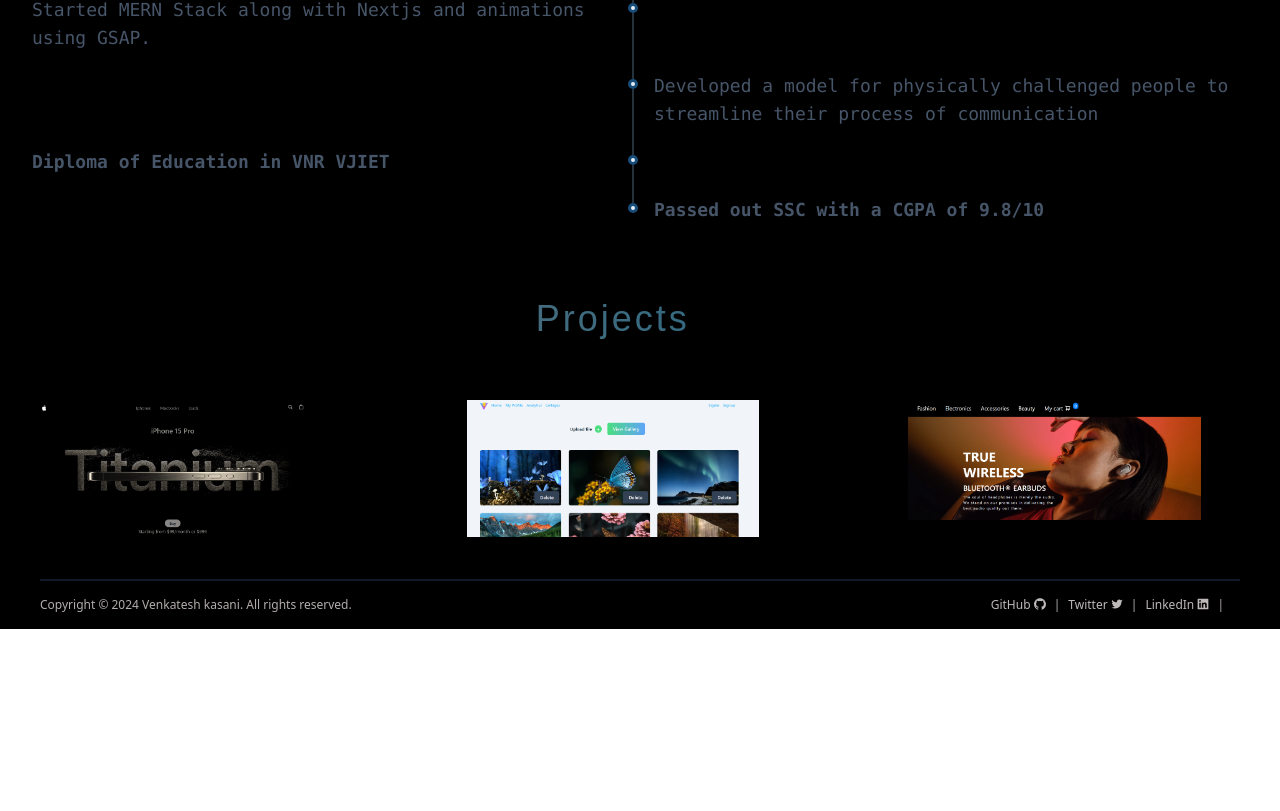
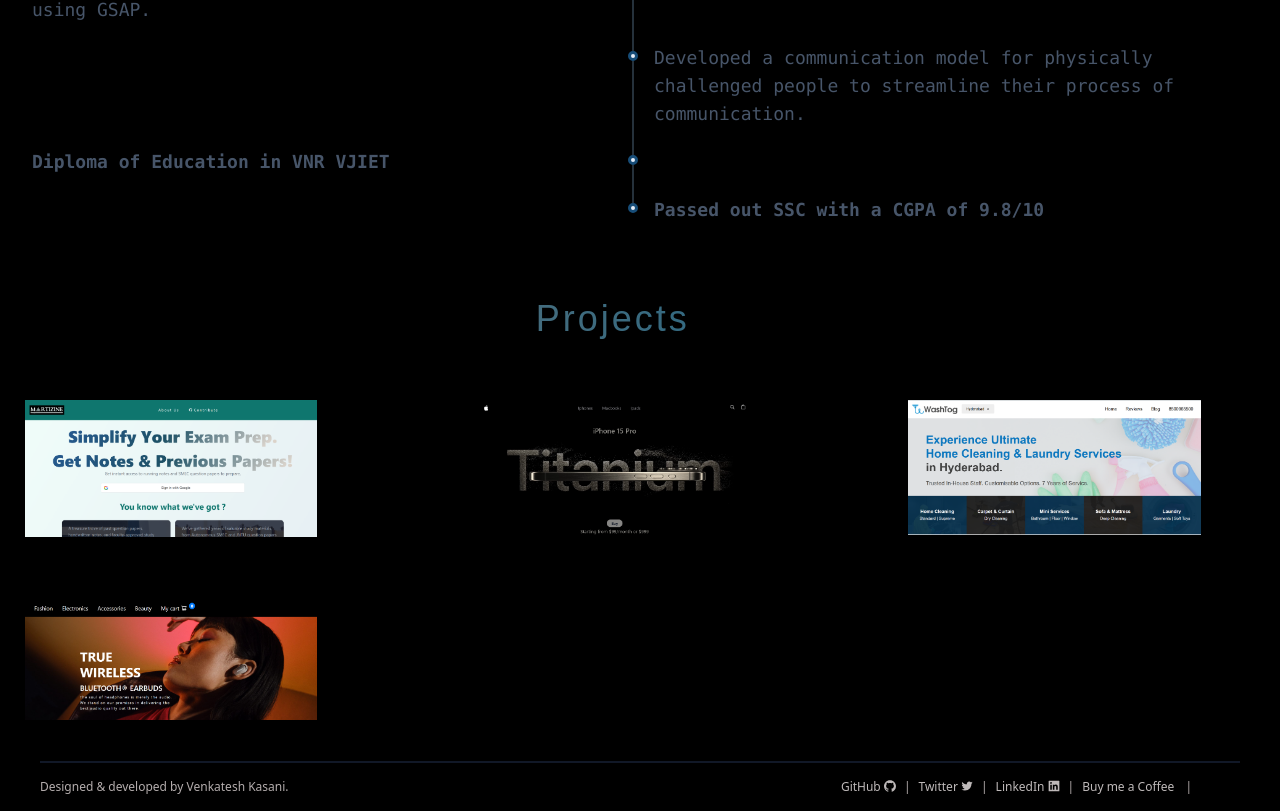
Before and after one commit to venkateshkasani/Portfolio, a React (Vite) app: page / in a window 1280 px wide. Shown: the part 1253-2064 px from the top of the page. Before the commit the page ends 1882 px from the top, so only its background shows below. Built offline with nearby package versions, Linux system fonts and the light colour scheme.

Commit message:
updations june

```diff
--- a/src/helpers/data.ts
+++ b/src/helpers/data.ts
@@ -6,12 +6,14 @@ interface Prop {
 interface links {
     linkedin:string,
     twitter:string,
-    github:string
+    github:string,
+    coffee:string
 }
 export const MediaLinks:links = {
   github:"https://www.github.com/venkateshkasani",
   twitter:"https://x.com/VKasani81912",
-  linkedin:"https://www.linkedin.com/in/venkatesh-kasani-8614b1239/"
+  linkedin:"https://www.linkedin.com/in/venkatesh-kasani-8614b1239/",
+  coffee:"https://www.buymeacoffee.com/venkateshkasani"
 }
 export const Ecommerce:Prop = {
  title:"Ecommerce App",
@@ -23,8 +25,13 @@ export const Apple:Prop = {
  link:"https://applebyvenkateshh.vercel.app/",
  path:"/img/apple_page.png"
 }
-export const PhotoManager:Prop = {
- title:"Photo Manager App",
- link:"https://github.com/venkateshkasani/Photo-manager-app",
- path:"/img/photo_manager.png"
+export const Martizine:Prop = {
+ title:"Martizine",
+ link:"https://martizine.vercel.app/",
+ path:"/img/martizine.png"
 }
+export const Washtog:Prop = {
+ title:"Washtog",
+ link:"https://www.washtog.com/",
+ path:"/img/washtog.png"
+}
--- a/src/sections/CardsComponent.tsx
+++ b/src/sections/CardsComponent.tsx
@@ -35,7 +35,7 @@ export const CardsTimeline = () => {
 return tl;
 }
 const CardsComponent = () => {
-  const linkToResume = "https://drive.google.com/file/d/1rbwSPiOynaquHeUGWo_l43ZtumM-Y5tP/view?usp=sharing"
+  const linkToResume = "https://drive.google.com/file/d/1wClyLS20__yKnAkQySSiqGOHRPduce84/view?usp=sharing"
     // scroll - necessities
     useEffect(() => {
 
--- a/src/sections/Footer.tsx
+++ b/src/sections/Footer.tsx
@@ -4,7 +4,8 @@ import { GithubOutlined,TwitterOutlined,LinkedinFilled } from "@ant-design/icons
 interface structure {
     linkedin:string,
     twitter:string,
-    github:string
+    github:string,
+    coffee:string
 }
 export const FooterTimeline = () => {
   const tl = gsap.timeline();
@@ -23,9 +24,9 @@ const Footer: React.FC<{links:structure}> = ({links}) => {
       <div className="text-xs mx-10 font-sans">
         <div id="footerDiv" className="flex justify-between py-4">
         <div className="text-left flex items-center justify-center">
-            <p>Copyright © 2024 Venkatesh kasani. All rights reserved.</p>
+            <p>Designed & developed by Venkatesh Kasani.</p>
         </div>
-          <div className="flex flex-wrap justify-between mx-2">
+          <div className="flex flex-wrap justify-between ml-2 mr-10">
           <div className="mediaLink my-1 sm:my-0">
           <a className="text-[#beb9b9] hover:text-white" href={links.github} target="blank"> GitHub {" "} <GithubOutlined /></a>
             <p className="mx-2 hidden md:inline">|</p>
@@ -38,6 +39,10 @@ const Footer: React.FC<{links:structure}> = ({links}) => {
           <a className="text-[#beb9b9] hover:text-white" href={links.linkedin} target="blank" > LinkedIn {" "} <LinkedinFilled /></a>
           <p className="mx-2 hidden md:inline">|</p>
           </div>
+          <div className="mediaLink my-1 sm:my-0">
+          <a className="text-[#beb9b9] hover:text-white" href={links.coffee} target="blank"> Buy me a Coffee {" "} </a>
+            <p className="mx-2 hidden md:inline">|</p>
+          </div>
           </div>
         </div>
       </div>
--- a/src/sections/Projects.tsx
+++ b/src/sections/Projects.tsx
@@ -1,7 +1,7 @@
 import React from 'react'
 import gsap from 'gsap'
 import ProjectComponent from './ProjectComponent'
-import {Ecommerce,Apple,PhotoManager} from '../helpers/data'
+import {Ecommerce,Apple,Martizine, Washtog} from '../helpers/data'
 export const ProjectsTimeline = () => {
   const tl = gsap.timeline();
   tl.to('.projectSection',{
@@ -16,8 +16,9 @@ const Projects:React.FC = () => {
     <section id='project_section' className='projectSection w-[92%] my-5 mx-6'>
       <p id='heading' className='text-lg md:text-2xl lg:text-4xl text-slate-400 mb-10'>Projects</p>
         <div className='sm:flex gap-5 flex-wrap justify-between'>
+        <ProjectComponent data = {Martizine} />
         <ProjectComponent data = {Apple}/>
-        <ProjectComponent data = {PhotoManager} />
+        <ProjectComponent data = {Washtog} />
         <ProjectComponent data = {Ecommerce} />
         </div>
     </section>
--- a/src/sections/TimelineComp.tsx
+++ b/src/sections/TimelineComp.tsx
@@ -27,10 +27,6 @@ const TimelineComp:React.FC = () => {
                 children:<p className='text-slate-600 text-wrap font-mono text-start text-sm md:text-lg'>Ranked among the top 80 people in Google Cloud Computing campaign organized by GDSC.</p>
               },
               {
-                color:'#174d78',
-                children:<p className='text-slate-600 text-wrap font-mono text-start text-sm md:text-lg'>Panel winner of Hacktoberfest conducted by CBIT (07/08/23)</p>
-              },
-              {
                 color:'#20d666',
                 children:<p className='text-slate-600 text-wrap font-mono text-start text-sm md:text-lg'>Frontend Developer Intern at Ada Insys India Pvt Ltd (sep 2024 - nov 2024)</p>
               },
@@ -43,8 +39,12 @@ const TimelineComp:React.FC = () => {
                 children:<p className='text-slate-600 text-wrap font-mono text-start text-sm md:text-lg'>Sofware Test Automation Internship using Katalon Studio - SmartInternz</p>
               },
               {
+                color:'#174d78',
+                children:<p className='text-slate-600 text-wrap font-mono text-start text-sm md:text-lg'>Panel winner of Hacktoberfest conducted by CBIT (07/08/23)</p>
+              },
+              {
                 color:'#20d666',
-                children:<p className='text-slate-600 text-wrap font-mono text-start text-sm md:text-lg'>Worked as a freelance web developer and managed multiple long-term client contracts (12-2022 to 11-2023) </p>
+                children:<p className='text-slate-600 text-wrap font-mono text-start text-sm md:text-lg'>Worked as a freelance web developer and managed to provide services to multiple clients. </p>
               },
 
               {
@@ -53,7 +53,7 @@ const TimelineComp:React.FC = () => {
               },
               {
                 color:'#174d78',
-                children:<p className='text-slate-600 text-wrap font-mono text-start text-sm md:text-lg'>Developed a model for physically challenged people to streamline their process of communication</p>
+                children:<p className='text-slate-600 text-wrap font-mono text-start text-sm md:text-lg'>Developed a communication model for physically challenged people to streamline their process of communication.</p>
               },
               {
                 color:'#174d78',
--- a/vite.config.ts
+++ b/vite.config.ts
@@ -7,6 +7,9 @@ export default defineConfig({
   resolve: {
     alias: {
       "@": path.resolve(__dirname, "./src"),
-    },
+    }
   },
+  server:{
+    port:3000,
+  }
 })
```
Also changed, not shown: public/img/martizine.png (added), public/img/washtog.png (added).
